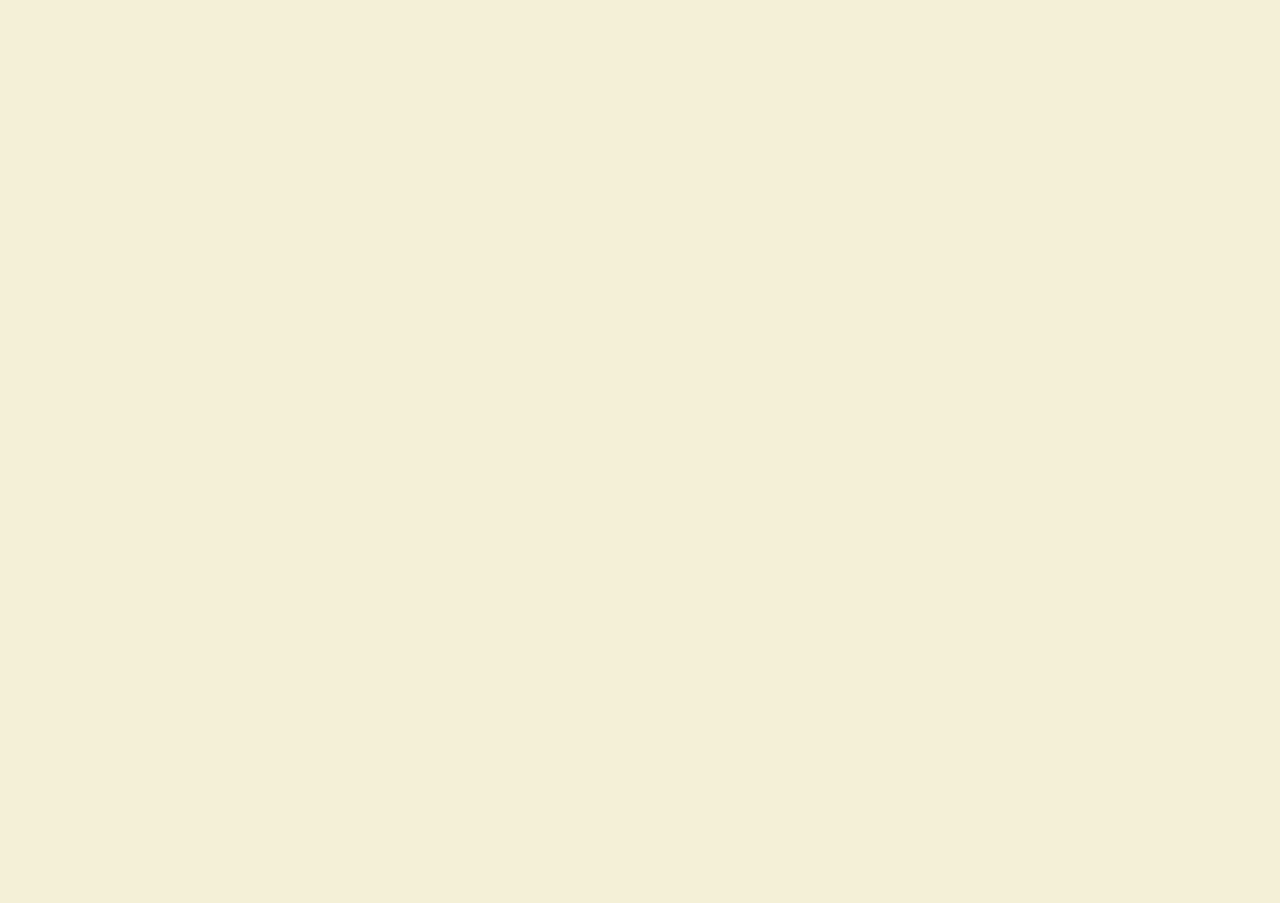
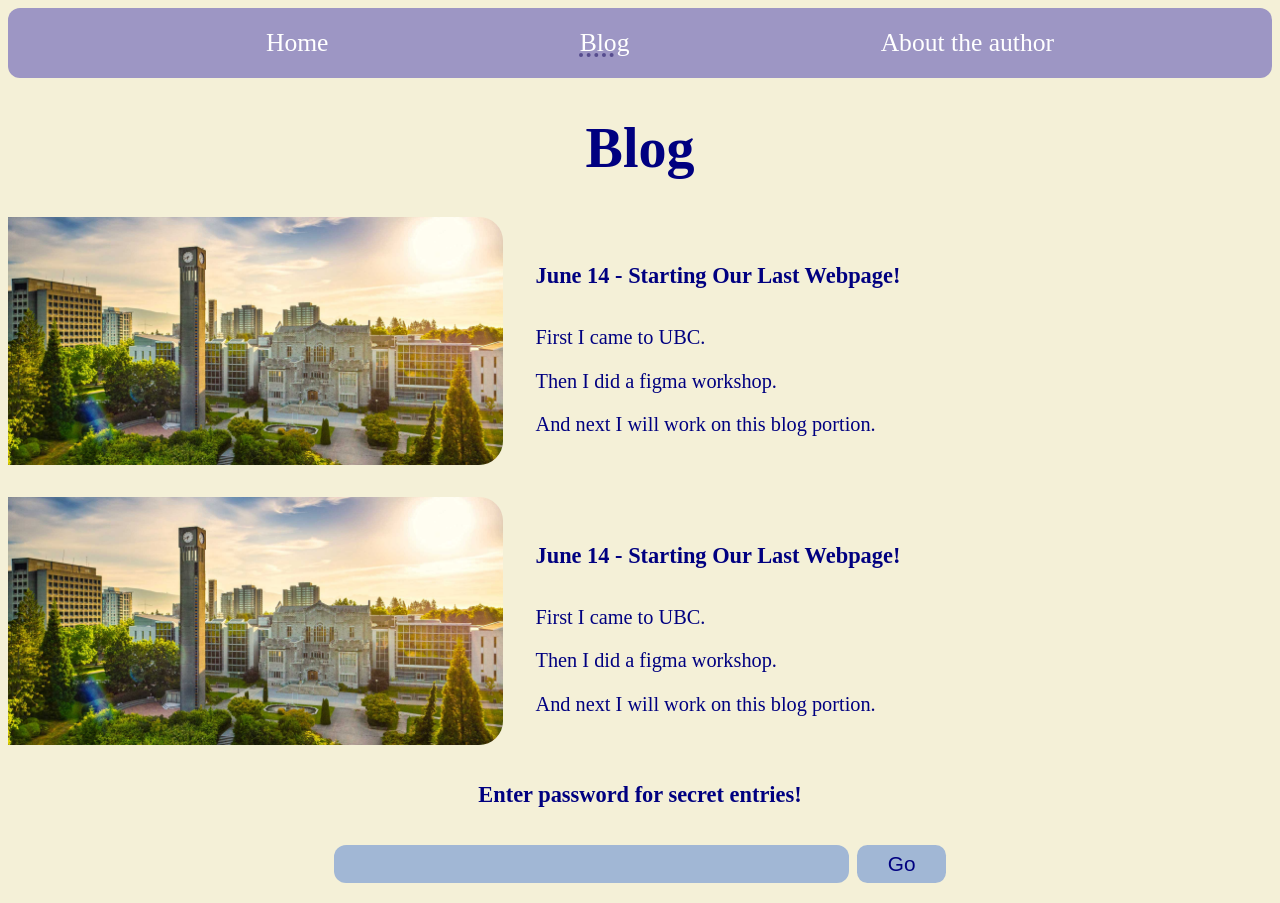
Before and after one commit to Yuval0305/summer-blog, a plain HTML site: page blog.html in a window 1280 px wide. Before the commit the page ends 800 px from the top, so only its background shows below. Drawn offline with Linux system fonts and the light colour scheme.

Commit message:
Adds blog page

```diff
--- a/blog.html
+++ b/blog.html
@@ -5,13 +5,78 @@
     <meta charset="UTF-8">
     <meta name="viewport" content="width=device-width, initial-scale=1.0">
     <meta http-equiv="X-UA-Compatible" content="ie=edge">
-        <title>Tab Title</title>
+    <title>My Blog</title>
     <link rel="stylesheet" href="style.css">
 </head>
 
 <body>
 
+    <nav class="navbar">
+        <ul class="nav-links">
+            <li><a href="index.html">Home</a></li>
+            <li class="current"><a href="blog.html">Blog</a></li>
+            <li><a href="about.html">About the author</a></li>
+        </ul>
+    </nav>
+
     <!-- TYPE CODE BELOW -->
+    <h1 class="begining">Blog</h1>
+
+    <div class="blog-entry">
+        <img src="/ubc.jpg">
+        <div>
+            <h5>June 14 - Starting Our Last Webpage!</h5>
+            <p>First I came to UBC.</p>
+            <p>Then I did a figma workshop.</p>
+            <p>And next I will work on this blog portion.</p>
+        </div>
+    </div>
+    <div class="blog-entry">
+        <img src="/ubc.jpg">
+        <div>
+            <h5>June 14 - Starting Our Last Webpage!</h5>
+            <p>First I came to UBC.</p>
+            <p>Then I did a figma workshop.</p>
+            <p>And next I will work on this blog portion.</p>
+        </div>
+    </div>
+
+    <div id="enter-password">
+        <h5>Enter password for secret entries!</h5>
+        <span id="password-field">
+            <input type="password" id="password">
+            <button>Go</button>
+        </span>
+        <p id="message"></p>
+    </div>
+
+    <div class="blog-entry hidden">
+        <img src="/ubc.jpg">
+        <div>
+            <h5>June 14 - Starting Our Last Webpage!</h5>
+            <p>First I came to UBC.</p>
+            <p>Then I did a figma workshop.</p>
+            <p>And next I will work on this blog portion.</p>
+        </div>
+    </div>
+    <div class="blog-entry hidden">
+        <img src="/ubc.jpg">
+        <div>
+            <h5>June 14 - Starting Our Last Webpage!</h5>
+            <p>First I came to UBC.</p>
+            <p>Then I did a figma workshop.</p>
+            <p>And next I will work on this blog portion.</p>
+        </div>
+    </div>
+    <div class="blog-entry hidden">
+        <img src="/ubc.jpg">
+        <div>
+            <h5>June 14 - Starting Our Last Webpage!</h5>
+            <p>First I came to UBC.</p>
+            <p>Then I did a figma workshop.</p>
+            <p>And next I will work on this blog portion.</p>
+        </div>
+    </div>
 
 
     <script src="script.js"></script>
--- a/style.css
+++ b/style.css
@@ -15,21 +15,21 @@ ol {
     font-size: 1.27rem;
 }
 
+h1 {
+    font-size: 3.5rem;
+     text-align: center;
+}
+
+h2 {
+    font-size: 2rem;
+    text-align: center;
+}
 h3 {
     font-size: 2rem;
     padding-top: 6rem;
 }
-
 h5 {
     font-size: 1.4rem;
-}
-
-h1 {
-    font-size: 3.5rem;
-}
-
-h2 {
-    font-size: 2rem;
 }
 
 .round2 {
@@ -39,14 +39,6 @@ h2 {
     text-align: center;
     background-color: rgb(255, 255, 255, .70);
 
-}
-
-h1 {
-    text-align: center;
-}
-
-h2 {
-    text-align: center;
 }
 
 #begining {
@@ -144,3 +136,46 @@ h2 {
     width :100%;
      border: 0rem solid rgb(0, 255, 115);
 }
+.hidden {
+    display: none !important;
+}
+.blog-entry {
+    display: flex;
+    align-items: center;
+    gap: 2em;
+    padding-right: 2%;
+    margin-bottom: 2em;
+}
+.blog-entry img {
+    width:40%;
+    border-radius: 0 1.5em 1.5em 0;
+}
+
+#enter-password {
+    text-align: center;
+}
+#enter-password input {
+    font-size: 1.5rem;
+    border-radius: 0.5em;
+    border: 0;
+    padding: 0.2em;
+    width: 40%;
+    background-color: rgba(35, 97, 211, 0.4);
+}
+#enter-password button {
+    font-size: 1.3rem;
+    padding: 0.3em;
+    border-radius: 0.5em;
+    width: 7%;
+    border: 0;
+    background-color: rgba(35, 97, 211, 0.4);
+    color: navy;
+
+}
+
+#password-field {
+    display: flex;
+    vertical-align: center;
+    gap: 0.5em;
+    justify-content: center;
+}
```
Also changed, not shown: about.html (+2 -1 lines), index.html (+2 -2 lines). Lines whose indentation alone changed are shown as unchanged.
